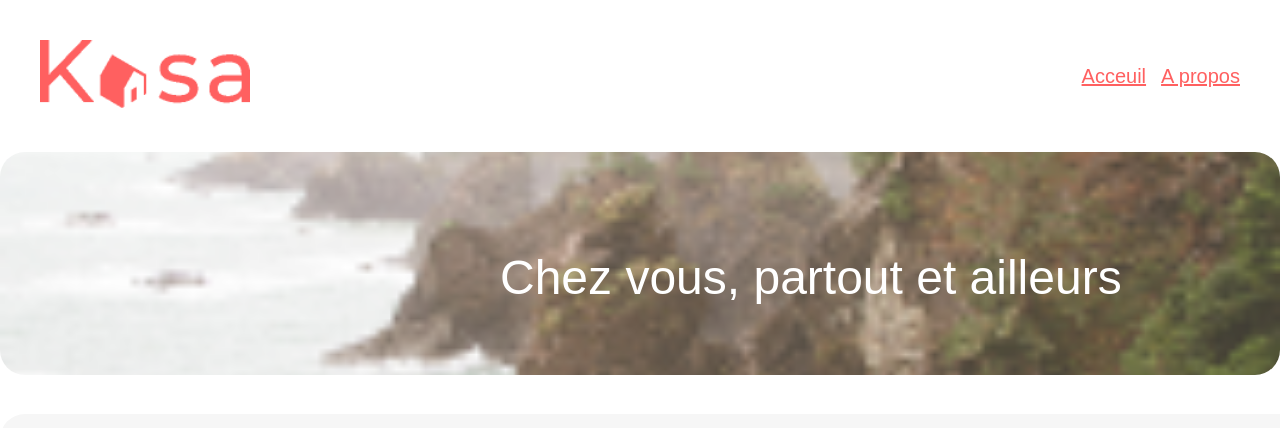
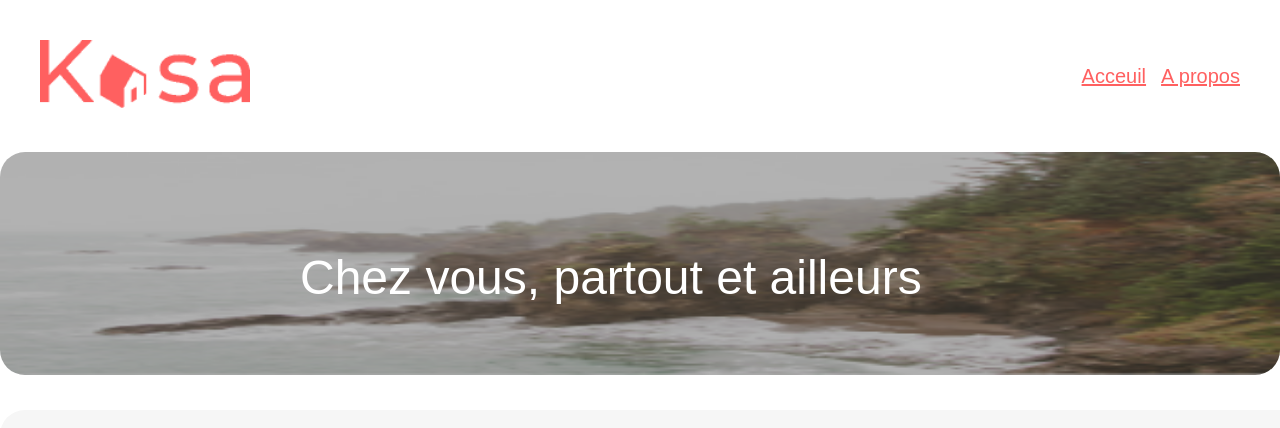
Before and after one commit to berenisse1/my-app, a React (Create React App) app: page / in a window 1280 px wide. Shown: the top 428 px of the page. Built offline with nearby package versions, Linux system fonts and the light colour scheme; grey boxes are pictures that could not be loaded.

Commit message:
style banner dark

```diff
--- a/src/components/Banner/Banner.jsx
+++ b/src/components/Banner/Banner.jsx
@@ -4,10 +4,15 @@ import '../../styles/Banner.css';
 
 function Banner({image, texte}) {
     return(
-        <div className="banner">
-            <img className="banner-img" src={image} alt="Bannière slogan Kasa"/>
-            <p className="banner-text">{texte}</p>
+        <div>
+            <div className="banner">
+                <img className="banner-img" src={image} alt="Bannière slogan Kasa"/>
+                <div className="banner-dark"></div>
+                <p className="banner-text">{texte}</p>
+            </div>
+
         </div>
+
     );
 }
 
--- a/src/styles/Banner.css
+++ b/src/styles/Banner.css
@@ -1,14 +1,12 @@
-.banner-img {
-    border-radius: 25px;
-    height: 110px;
-    object-fit: cover;
-    width: 100%;
-  }
-
   .banner {
     border-radius: 25px;
     margin-bottom: 35px;
     position: relative;
+    height: 110px;
+
+  }
+  .banner-img {
+    border-radius: 25px;
   }
 
   .banner-text {
@@ -17,19 +15,34 @@
     left: 50px;
     position: absolute;
     top: 25px;
+  }
 
+  .banner-dark{
+    background: black;
+    opacity: 0.3;
+    width: 100%;
+    height: 100%;
+    top: 0px;
+    mix-blend-mode: darken;
+  }
+
+  .banner-img, .banner-dark {
+    position: absolute;
+    width: 100%;
+    height: 100%;
+    border-radius: 25px;
   }
 
 
   @media (min-width: 1024px){
 
-    .banner-img{
+    .banner{
       height: 223px;
     }
 
     .banner-text{
       font-size: 48px;
-      left: 500px;
+      left: 300px;
       top: 50px;
     }
 
```
